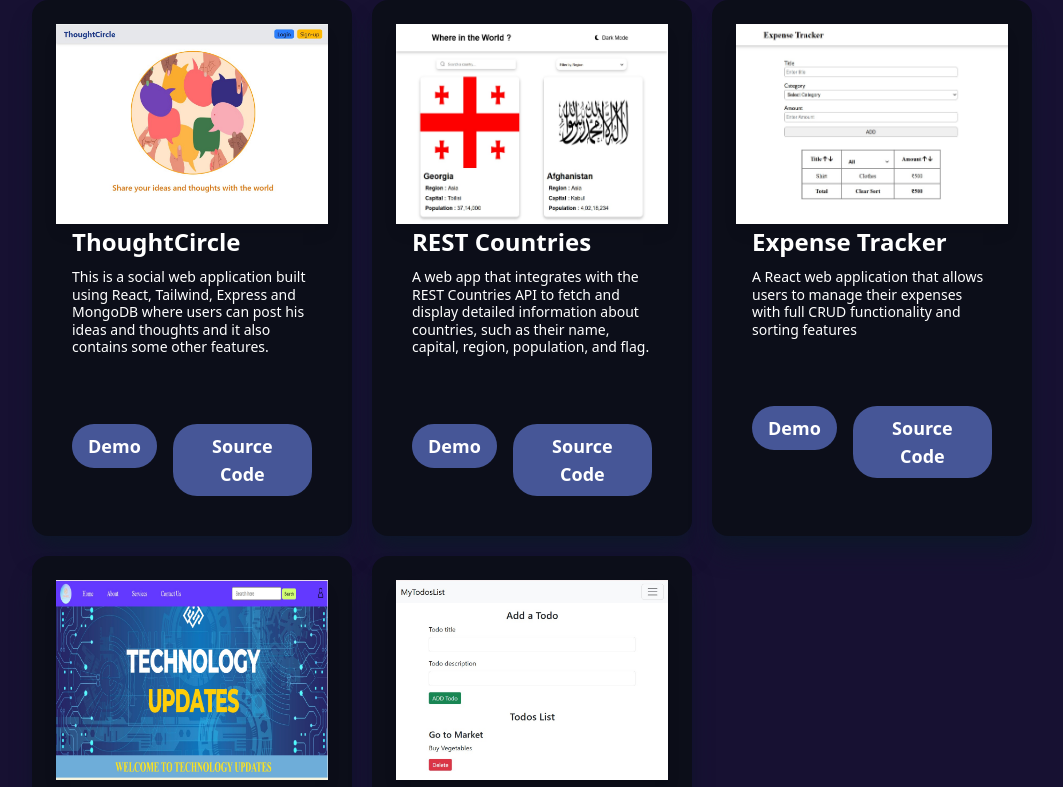
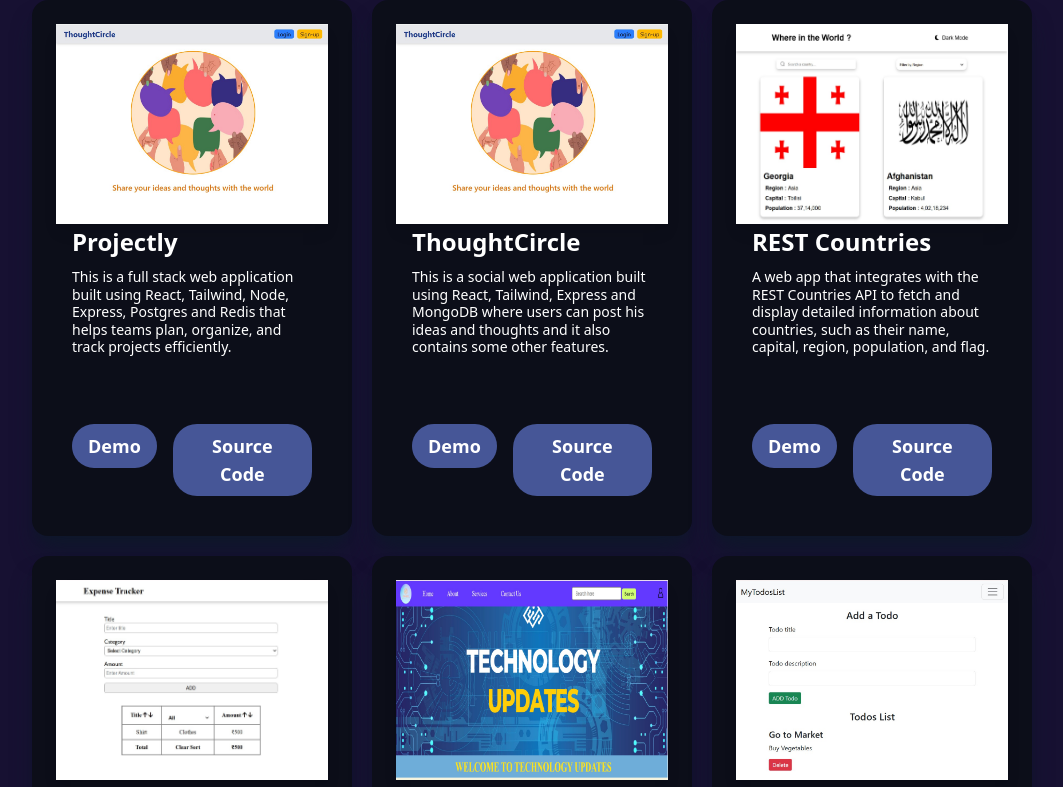
Before and after one commit to RupeshKumar4511/portfolio, a React (Vite) app: page / in a window 1280 px wide. Shown: the part 1329-2116 px from the top of the page, without its empty margins (80-1143 px from the left). Built offline with nearby package versions, Linux system fonts and the light colour scheme.

Commit message:
Projects Updated

```diff
--- a/src/components/Projects.jsx
+++ b/src/components/Projects.jsx
@@ -11,6 +11,11 @@ const Projects = () => {
     <div id="projects" className='p-6 md:py-24 md:px-4 lg:px-20 text-white'>
       <h1 className='text-2xl md:text-4xl text-white font-bold'>Projects</h1>
       <div className='py-12 px-4 md:px-8 flex flex-wrap gap-5'>
+
+        <ProjectCard title={"Projectly"} main={"This is a full stack web application built using React, Tailwind, Node, Express, Postgres and Redis that helps teams plan, organize, and track projects efficiently."}
+        image = {image} demo={"https://projectly.onrender.com"}
+        sourceCode={"https://github.com/RupeshKumar4511/project-management-platform"}/>
+
         <ProjectCard title={"ThoughtCircle"} main={"This is a social web application built using React, Tailwind, Express and MongoDB where users can post his ideas and thoughts and it also contains some other features."}
         image = {image} demo={"https://thoughtcircle-frontend.onrender.com"}
         sourceCode={"https://github.com/RupeshKumar4511/ThoughtCircle"}/>
```
